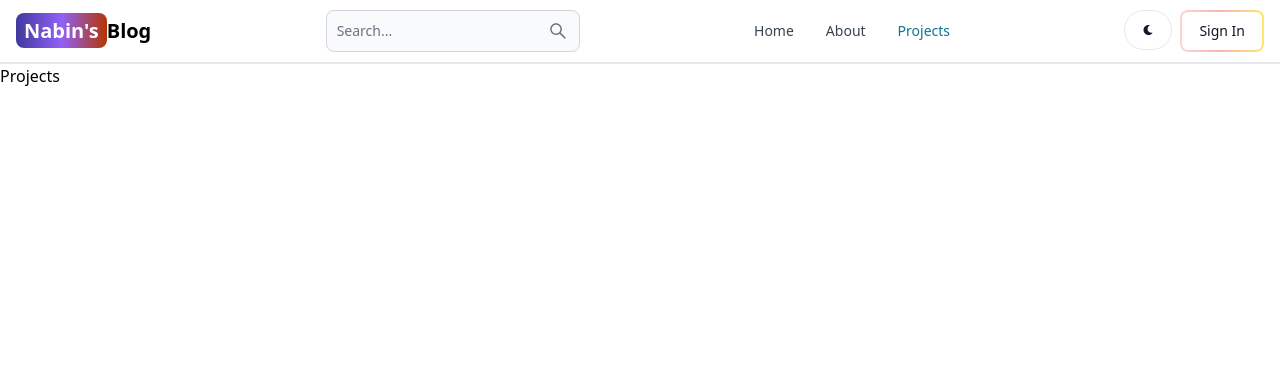
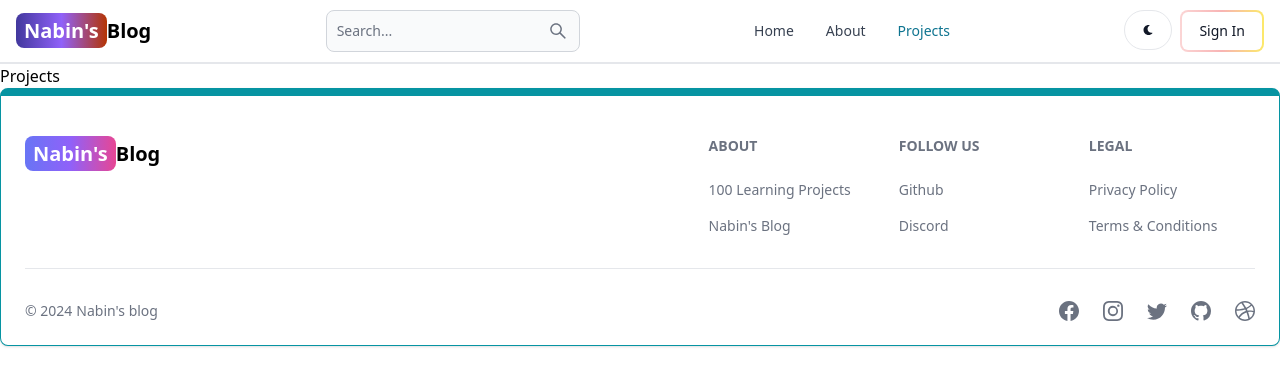
Before and after one commit to narayaabinnadhikari/mern-blog, a React (Vite) app in the folder client/: page /projects in a window 1280 px wide. Shown: the top 386 px of the page. Built offline with nearby package versions, Linux system fonts and the light colour scheme.

Commit message:
created footer component

```diff
--- a/client/src/App.jsx
+++ b/client/src/App.jsx
@@ -6,7 +6,7 @@
 import Dashboard from './pages/Dashboard'
 import Projects from './pages/Projects'
 import Header from './components/Header'
-
+import Footer from "./components/Footer"
 
 function App() {
 
@@ -22,6 +22,7 @@
           <Route path='/projects' element={<Projects />} />
 
       </Routes>
+      <Footer />
     </BrowserRouter>
   )
 }
--- /dev/null
+++ b/client/src/components/Footer.jsx
@@ -0,0 +1,89 @@
+import { Footer } from "flowbite-react";
+import { Link } from "react-router-dom";
+import {
+  BsFacebook,
+  BsInstagram,
+  BsTwitter,
+  BsGithub,
+  BsDribbble,
+} from "react-icons/bs";
+export default function FooterCom() {
+  return (
+    <Footer container className="border border-t-8 border-teal-500">
+      <div className="w-full max-w-7xl mx-auto">
+        <div className="grid w-full justify-between sm:flex md:grid-cols-1">
+          <div className="mt-5">
+            <Link
+              to="/"
+              className="self-center whitespace-nowrap text-lg sm:text-xl font-semibold dark:text-white"
+            >
+              <span className="px-2 py-1 bg-gradient-to-r from-indigo-500 via-purple-500 to-pink-500 rounded-lg text-white">
+                Nabin&apos;s
+              </span>
+              Blog
+            </Link>
+          </div>
+          <div className="grid grid-cols-2 gap-8 mt-4 sm:grid-cols-3 sm:gap-6">
+            <div>
+              <Footer.Title title="About" />
+              <Footer.LinkGroup col>
+                <Footer.Link
+                  href="https://www.100jsprojects.com"
+                  target="_blank"
+                  rel="noopener noreferrer"
+                >
+                  100 Learning Projects
+                </Footer.Link>
+                <Footer.Link
+                  href="/about"
+                  target="_blank"
+                  rel="noopener noreferrer"
+                >
+                  Nabin&apos;s Blog
+                </Footer.Link>
+              </Footer.LinkGroup>
+            </div>
+            <div>
+              <Footer.Title title="Follow us" />
+              <Footer.LinkGroup col>
+                <Footer.Link
+                  href="https://www.github.com/sahandghavidel"
+                  target="_blank"
+                  rel="noopener noreferrer"
+                >
+                  Github
+                </Footer.Link>
+                <Footer.Link href="#">Discord</Footer.Link>
+              </Footer.LinkGroup>
+            </div>
+            <div>
+              <Footer.Title title="Legal" />
+              <Footer.LinkGroup col>
+                <Footer.Link href="#">Privacy Policy</Footer.Link>
+                <Footer.Link href="#">Terms &amp; Conditions</Footer.Link>
+              </Footer.LinkGroup>
+            </div>
+          </div>
+        </div>
+        <Footer.Divider />
+        <div className="w-full sm:flex sm:items-center sm:justify-between">
+          <Footer.Copyright
+            href="#"
+            by="Nabin's blog"
+            year={new Date().getFullYear()}
+          />
+          <div className="flex gap-6 sm:mt-0 mt-4 sm:justify-center">
+            <Footer.Icon href="#" icon={BsFacebook} />
+            <Footer.Icon href="#" icon={BsInstagram} />
+            <Footer.Icon href="#" icon={BsTwitter} />
+            <Footer.Icon
+              href="https://github.com/narayaabinnadhikari"
+              icon={BsGithub}
+            />
+            <Footer.Icon href="#" icon={BsDribbble} />
+          </div>
+        </div>
+      </div>
+    </Footer>
+  );
+}
```
